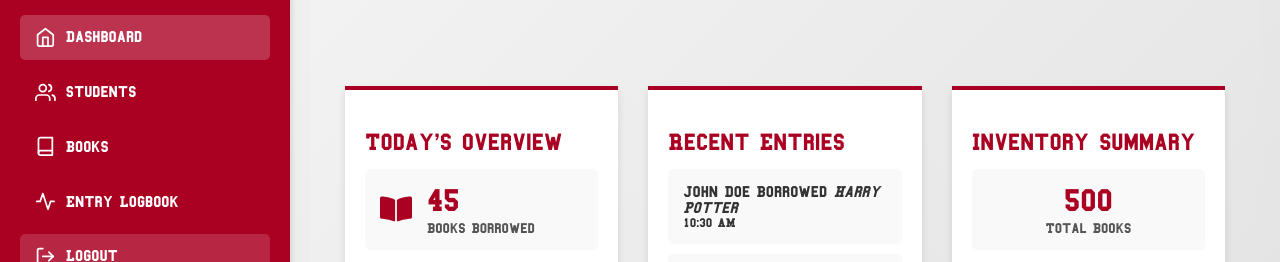
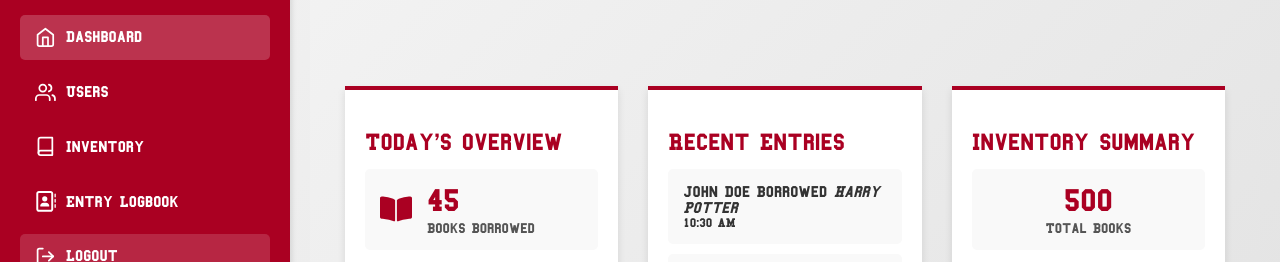
Before and after one commit to Rranssu/Shelfmate, a React (Vite) app in the folder web/: page /admin in a window 1280 px wide. Shown: the part 186-448 px from the top of the page. Built offline with nearby package versions, Linux system fonts and the light colour scheme.

Commit message:
changed adminSide.jsx

```diff
--- a/web/src/components/adminSide.jsx
+++ b/web/src/components/adminSide.jsx
@@ -1,10 +1,19 @@
 import React from "react";
 import { useNavigate } from "react-router-dom";
 import { FiHome, FiBook, FiUsers, FiLogOut, FiActivity } from "react-icons/fi";
+import { FaRegAddressBook } from "react-icons/fa6";
 import "./styles/adminSide.css";
 
-export default function AdminSide() {
+export default function AdminSide({ onMenuClick }) {
   const nav = useNavigate();
+
+  const handleMenuClick = (view) => {
+    if (view === 'logout') {
+      nav("/");
+    } else {
+      onMenuClick(view);
+    }
+  };
 
   return (
     <div className="admin-sidebar">
@@ -14,26 +23,25 @@ export default function AdminSide() {
       </div>
 
       <div className="sidebar-menu">
-        <button className="menu-item active" onClick={() => nav("/admin")}>
+        <button className="menu-item active" onClick={() => handleMenuClick("dashboard")}>
           <FiHome className="menu-icon" /> Dashboard
         </button>
 
-        <button className="menu-item">
-          <FiUsers className="menu-icon" /> Students
+        <button className="menu-item" onClick={() => handleMenuClick("users")}>
+          <FiUsers className="menu-icon" /> Users
         </button>
 
-        <button className="menu-item">
-          <FiBook className="menu-icon" /> Books
+        <button className="menu-item" onClick={() => handleMenuClick("inventory")}>
+          <FiBook className="menu-icon" /> Inventory
         </button>
 
-        <button className="menu-item" onClick={() => nav("/admin/logbook")}>
-            <FiActivity className="menu-icon" /> Entry Logbook
-          </button>
-
+        <button className="menu-item" onClick={() => handleMenuClick("entry-logbook")}>
+          <FaRegAddressBook className="menu-icon" /> Entry Logbook
+        </button>
 
         <button
           className="menu-item logout"
-          onClick={() => nav("/")}
+          onClick={() => handleMenuClick("logout")}
         >
           <FiLogOut className="menu-icon" /> Logout
         </button>
```
